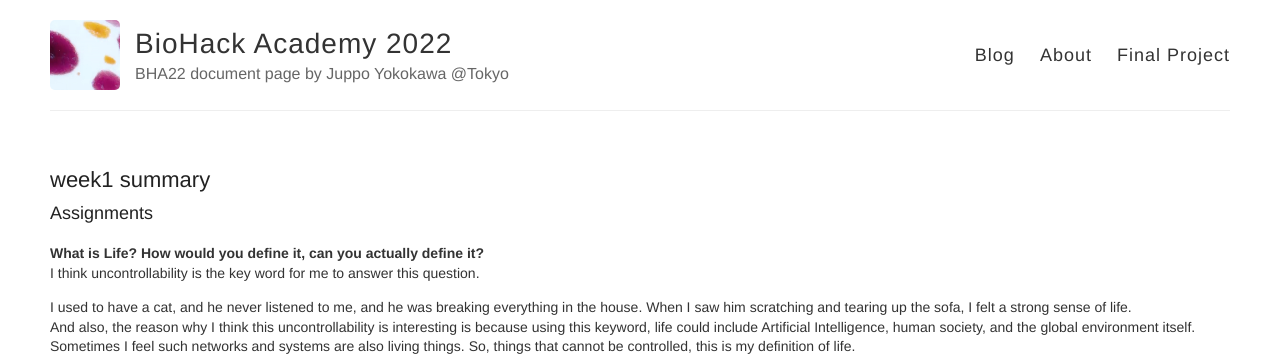
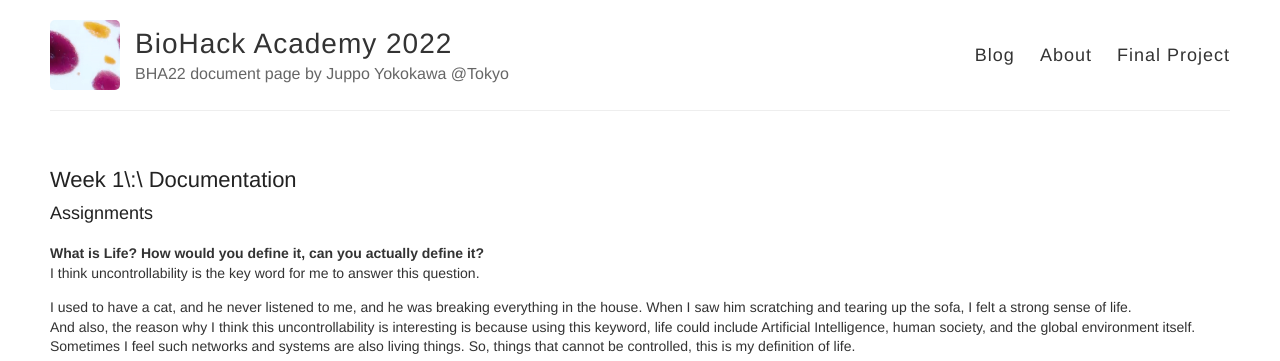
Before and after one commit to juppoyokokawa/bha22, a Jekyll site: the page built from _posts/2022-03-07-week1sum.md, in a window 1280 px wide. Shown: the top 361 px of the page. Built offline with Jekyll 4.4.1, drawn with Linux system fonts in a browser that asks for light colours.

Commit message:
Update 2022-03-07-week1sum.md

```diff
--- a/_posts/2022-03-07-week1sum.md
+++ b/_posts/2022-03-07-week1sum.md
@@ -1,6 +1,6 @@
 ---
 layout: post
-title: week1 summary
+title: Week 1\:\ Documentation
 ---
 
 ## Assignments
```
